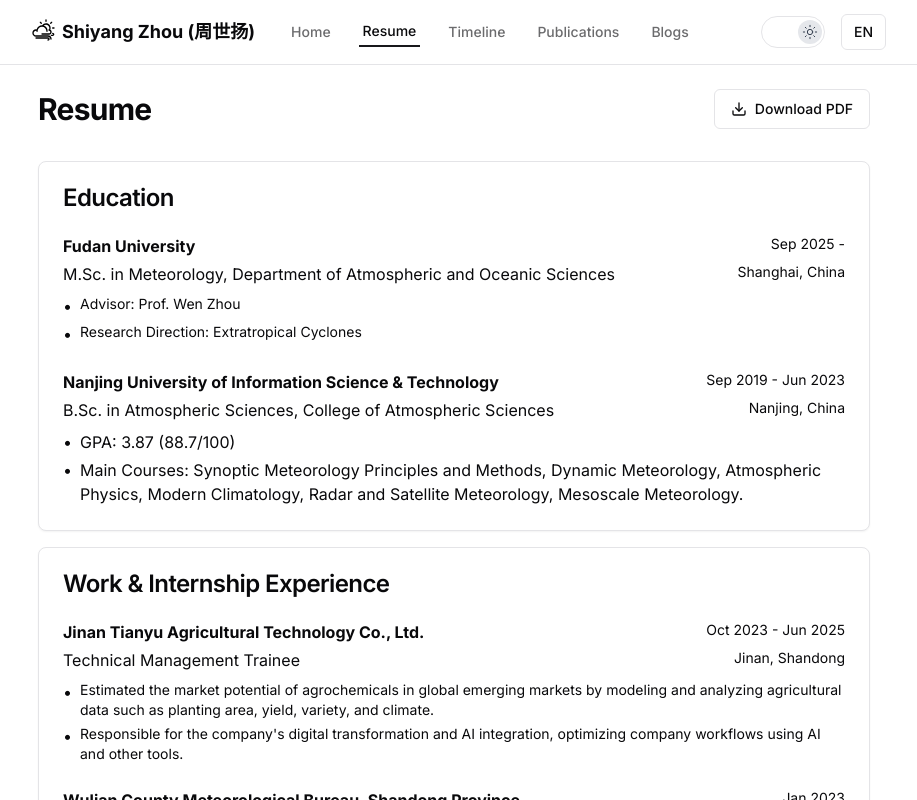
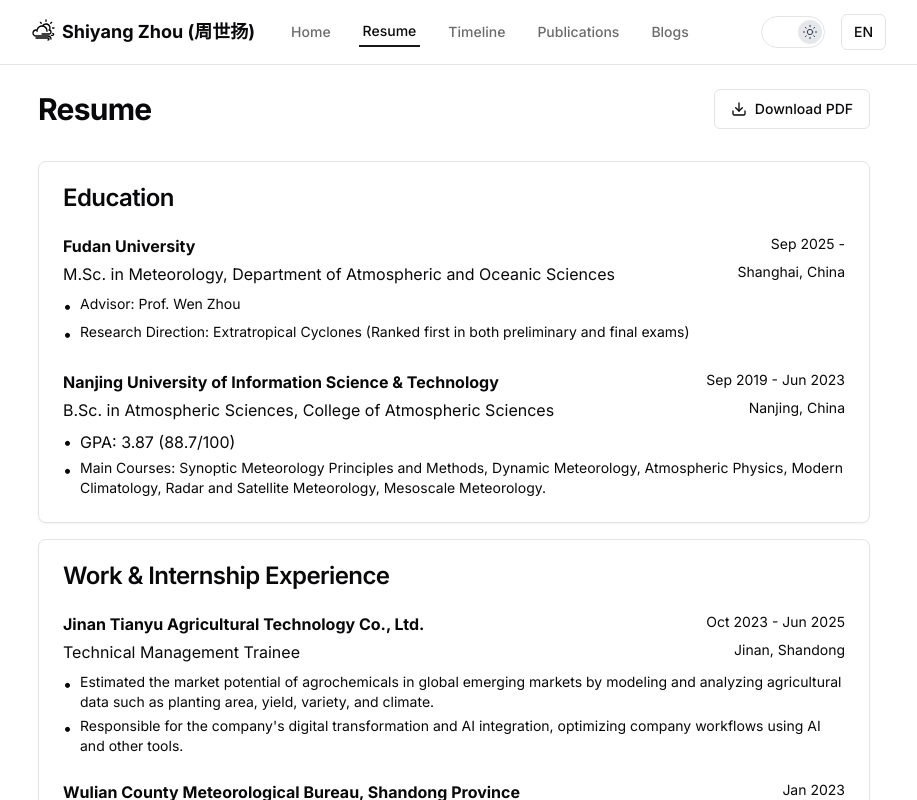
Before and after one commit to zsy1207/zsy1207.github.io, a Next.js app: page /resume in a window 1280 px wide. Shown: the top 800 px of the page, without its empty margins (186-1103 px from the left). Built offline with nearby package versions, Linux system fonts and the light colour scheme.

Commit message:
Update resume: Add 初复试双第一 to research direction and fix font size consistency

```diff
--- a/app/(routes)/resume/page.tsx
+++ b/app/(routes)/resume/page.tsx
@@ -58,7 +58,7 @@
               <div className="flex mt-1">
                 <div className="mr-2">•</div>
                 <div className="text-sm">
-                  {language === "en" ? "Research Direction: Extratropical Cyclones" : "研究方向：温带气旋"}
+                  {language === "en" ? "Research Direction: Extratropical Cyclones (Ranked first in both preliminary and final exams)" : "研究方向：温带气旋（初复试双第一）"}
                 </div>
               </div>
             </div>
@@ -91,7 +91,7 @@
               </p>
               <div className="flex mt-1">
                 <div className="mr-2">•</div>
-                <div>
+                <div className="text-sm">
                   {language === "en"
                     ? "Main Courses: Synoptic Meteorology Principles and Methods, Dynamic Meteorology, Atmospheric Physics, Modern Climatology, Radar and Satellite Meteorology, Mesoscale Meteorology."
                     : "主要课程：天气学原理和方法、动力气象学、大气物理学、现代气候学、雷达与卫星气象学、中尺度气象学。"
```
